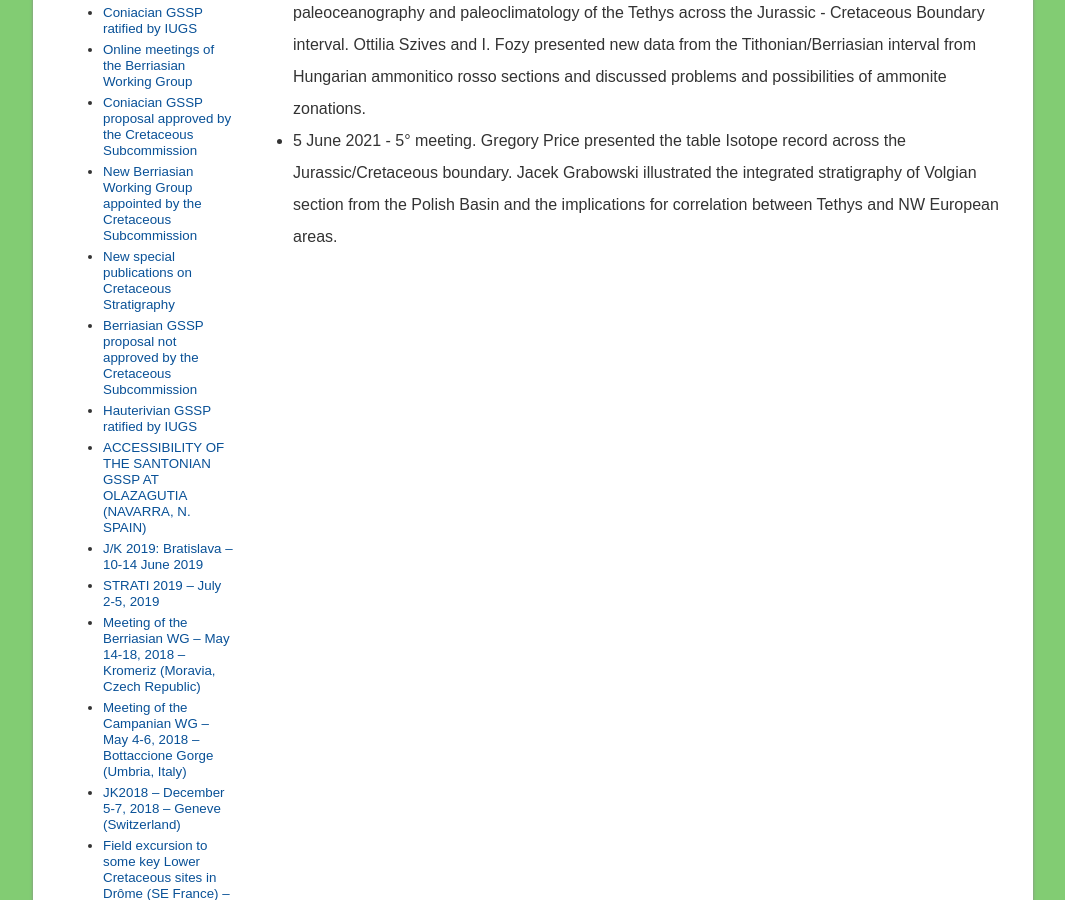
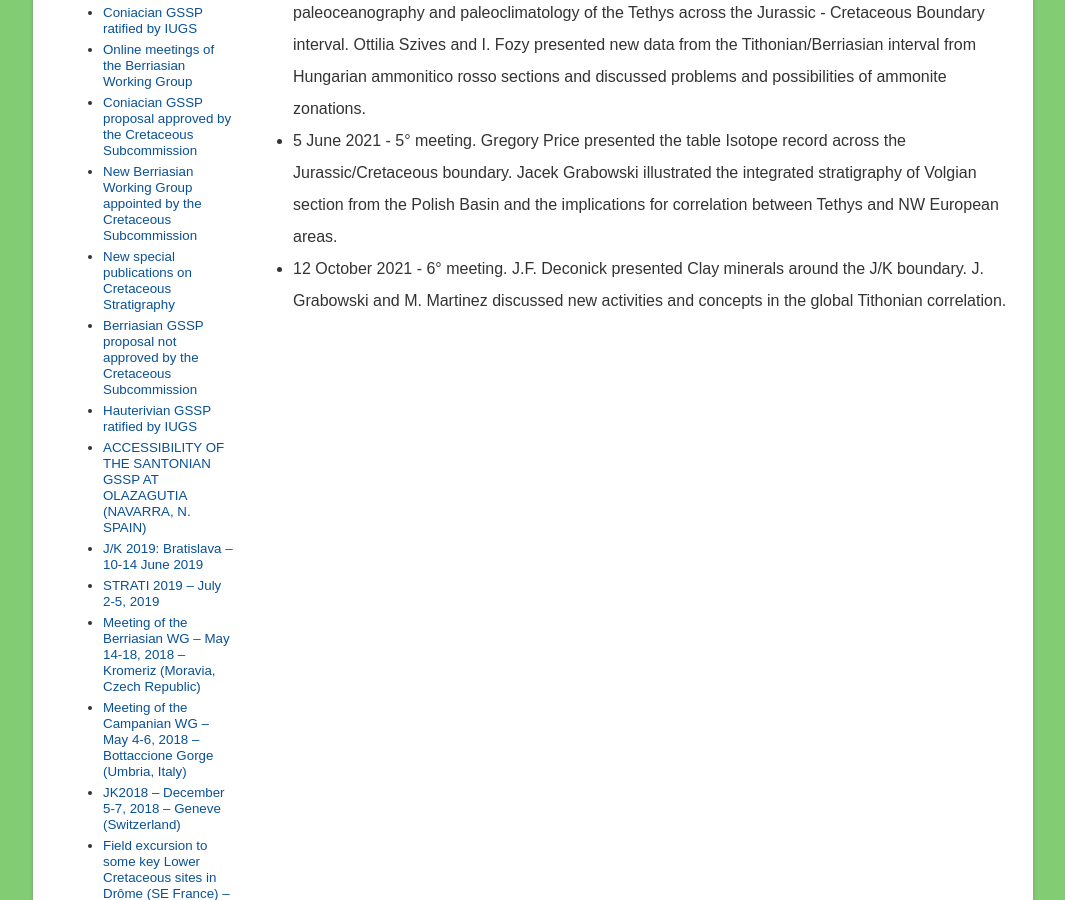
Before and after one commit to i-c-stratigraphy/subcommission-cretaceous, a Jekyll site: the page built from pages/news/berriasian-wg-meetings.md, in a window 1280 px wide and 900 px high, scrolled down 808 px. Shown: the whole window, without its empty margins (107-1172 px from the left). Built offline with Jekyll 4.4.1, drawn with Linux system fonts in a browser that asks for light colours.

Commit message:
Update berriasian-wg-meetings.md

```diff
--- a/pages/news/berriasian-wg-meetings.md
+++ b/pages/news/berriasian-wg-meetings.md
@@ -10,3 +10,4 @@ permalink:  /news/berriasian-wg-meetings
 * 27 April 2021 - 3° meeting. Mikhail Rogov presented the Boreal J/K boundary (principles of Volgian and Ryazanian stratigraphy) and Gang Li the J/K boundary in China.
 * 19 May 2021 - 4° meeting. Cristina Casellato and Elisabetta Erba presented the reliability of calcareous nannofossil events in the Tithonian-early Berriasian time interval and  the paleoceanography and paleoclimatology of the Tethys across the Jurassic - Cretaceous Boundary interval. Ottilia Szives and I. Fozy presented new data from the Tithonian/Berriasian interval from Hungarian ammonitico rosso sections and discussed problems and possibilities of ammonite zonations.
 * 5 June 2021 - 5° meeting. Gregory Price presented  the table Isotope record  across the Jurassic/Cretaceous boundary. Jacek Grabowski illustrated the integrated stratigraphy of Volgian section from the Polish Basin and the implications for correlation between Tethys and NW European areas.
+* 12 October 2021 - 6° meeting. J.F. Deconick presented Clay minerals around the J/K boundary. J. Grabowski and M. Martinez discussed new activities and concepts in the global Tithonian correlation.
```
